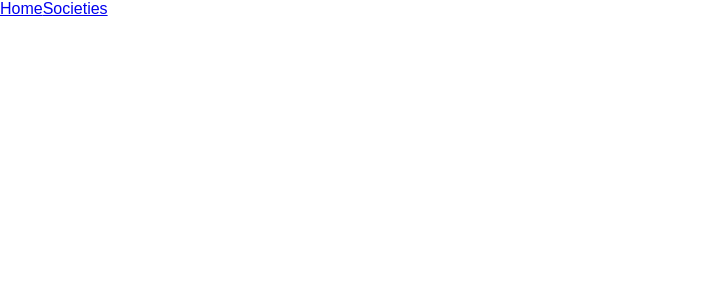
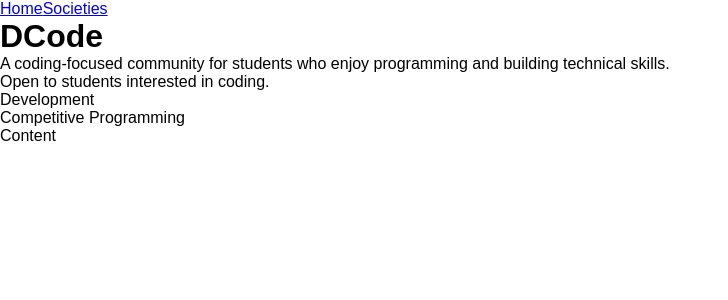
Before and after one commit to shauryakushwaha08/SocietySphere, a React (Vite) app: page /society/dcode in a window 1280 px wide. Before the commit this address had no page. Shown: the top 300 px of the page, without its empty margins (0-728 px from the left). Built offline with nearby package versions, Linux system fonts and the light colour scheme.

Commit message:
feat: add SocietyDetails page with dynamic routing

```diff
--- a/src/App.jsx
+++ b/src/App.jsx
@@ -2,6 +2,7 @@ import { Routes, Route } from "react-router-dom";
 import Home from "./pages/Home";
 import Societies from "./pages/Societies";
 import Navbar from "./components/Navbar";
+import SocietyDetails from "./pages/SocietyDetails";
 
 function App() {
   return (
@@ -10,6 +11,7 @@ function App() {
       <Routes>
         <Route path="/" element={<Home />} />
         <Route path="/societies" element={<Societies />} />
+        <Route path="/society/:id" element={<SocietyDetails />} />
       </Routes>
     </>
   );
--- a/src/components/SocietyCard.jsx
+++ b/src/components/SocietyCard.jsx
@@ -1,9 +1,12 @@
+import { Link } from "react-router-dom";
+
 function SocietyCard({ society }) {
   return (
     <div>
       <h2>{society.name}</h2>
       <p>{society.category}</p>
       <p>{society.tagline}</p>
+      <Link to={`/society/${society.id}`}>View Details</Link>
     </div>
   );
 }
--- /dev/null
+++ b/src/pages/SocietyDetails.jsx
@@ -0,0 +1,27 @@
+import { useParams } from "react-router-dom";
+import societies from "../data/societies";
+
+function SocietyDetails() {
+  const { id } = useParams();
+
+  const society = societies.find((s) => s.id === id);
+
+  if (!society) {
+    return <div>Society not found</div>;
+  }
+
+  return (
+    <div>
+      <h1>{society.name}</h1>
+      <p>{society.description}</p>
+      <p>{society.eligibility}</p>
+      <ul>
+        {society.roles.map((role, index) => {
+          return <li key={index}>{role}</li>;
+        })}
+      </ul>
+    </div>
+  );
+}
+
+export default SocietyDetails;
```
